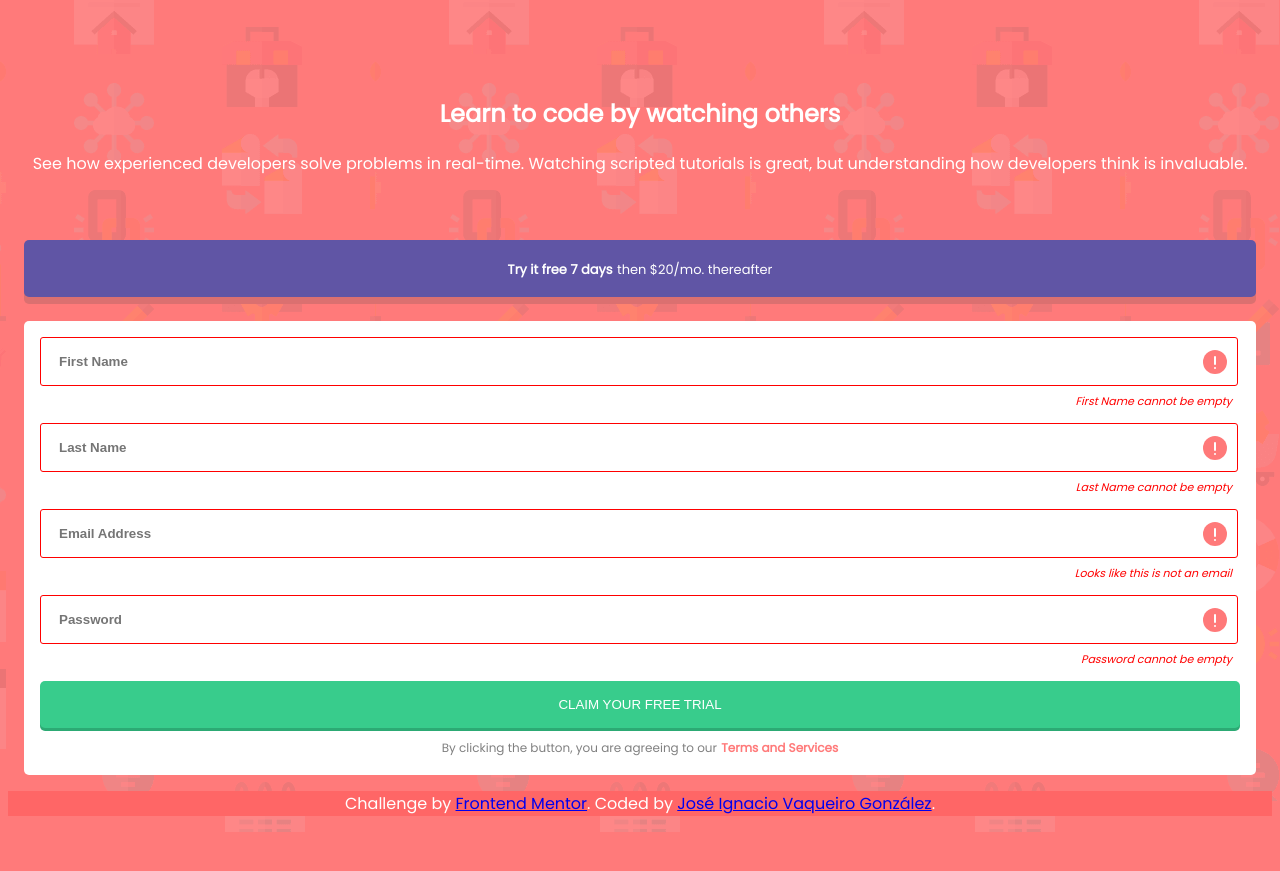
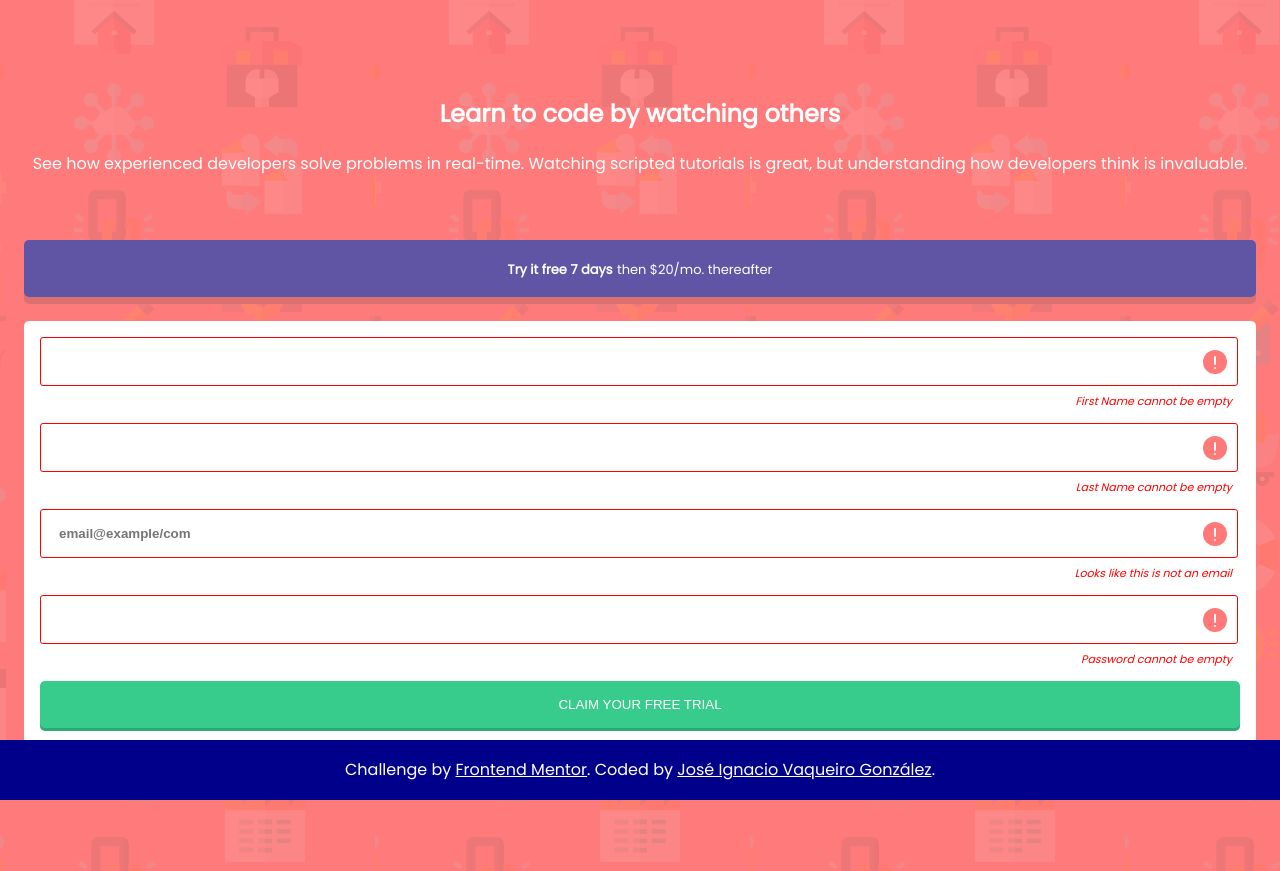
Before and after one commit to jignaciovg/sign-up-form-challenge, a plain HTML site: page index.html in a window 1280 px wide. Both pictures are taken after a click on the button "Claim your free trial". Before the commit the page ends 832 px from the top, so only its background shows below. Drawn offline with Linux system fonts and the light colour scheme.

Commit message:
footer fixed

```diff
--- a/CSS/login-style.css
+++ b/CSS/login-style.css
@@ -91,9 +91,9 @@ html{
 }
 
 .form-control #first_error,
-    .form-control #last_error,
-    .form-control #email_error,
-    .form-control #pass_error
+.form-control #last_error,
+.form-control #email_error,
+.form-control #pass_error
     {
         color: red;
         float: right;
@@ -105,8 +105,19 @@ html{
     }
 
 footer{
+    position: fixed;
+    left: 0;
+    bottom: 0;
+    width: 100%;
     text-align: center;
-    background-color: hsl(0, 100%, 70%);
+    background-color: darkblue;
+    color: white;
+    padding-top: .1rem;
+    padding-bottom: .1rem;
+}
+
+footer p a{
+    color: white;
 }
 
 /*MEDIA QUERY*/
@@ -144,6 +155,7 @@ footer{
     .SecondContent form{
         margin-left: 1rem;
         margin-right: 1rem;
+        margin-bottom: 6rem;
         padding: 1rem;
     }
 
@@ -203,5 +215,6 @@ footer{
     .SecondContent form{
         padding: 2rem;
         box-shadow: 0px 7px 0px hsl(0, 60%, 65%);
+        margin-bottom: 0rem;
     }
 }
--- a/JS/login.js
+++ b/JS/login.js
@@ -1,9 +1,11 @@
+
+
 function loginForm(){
     validate();
 }
 
 function validate(){
-    /*INPUTS ELEMENTS*/
+        /*INPUTS ELEMENTS*/
     var firstName_Textbox = document.getElementById('txtFirstName');
     var lastName_Textbox = document.getElementById('txtLastName');
     var email_Textbox = document.getElementById('txtEmail');
@@ -27,50 +29,64 @@ function validate(){
     var email_error = document.getElementById('email_error');
     var pass_error = document.getElementById('pass_error');
 
-
     if(firstName === '') {
         firstName_error.style.display = "block";
         firstName_Textbox.style.border = "1.5px solid red";
         firstName_Textbox.style.borderRadius = "3px";
         first_icon_error.style.display = "block";
+
+        firstName_Textbox.placeholder = "";
 	} else {
         firstName_error.style.display = "none";
         firstName_Textbox.style.border = "1px solid green";
         firstName_Textbox.style.borderRadius = "3px";
         first_icon_error.style.display = "none";
 	}
+
     if(lastName === '') {
 		lastName_error.style.display = "block";
         lastName_Textbox.style.border = "1.5px solid red";
         lastName_Textbox.style.borderRadius = "3px";
         last_icon_error.style.display = "block";
+
+        lastName_Textbox.placeholder = "";
 	} else {
         lastName_error.style.display = "none";
         lastName_Textbox.style.border = "1px solid green";
         lastName_Textbox.style.borderRadius = "3px";
         last_icon_error.style.display = "none";
 	}
+
     if(email === '') {
 		email_error.style.display = "block";
         email_Textbox.style.border = "1.5px solid red";
         email_Textbox.style.borderRadius = "3px";
         email_icon_error.style.display = "block";
+
+        email_Textbox.placeholder = "email@example/com";
+
 	}else if (!isEmail(email)) {
 		email_error.style.display = "block";
         email_Textbox.style.border = "1.5px solid red";
         email_Textbox.style.borderRadius = "3px";
         email_icon_error.style.display = "block";
+
+        email_Textbox.placeholder = "email@example/com";
+
+
 	} else {
         email_error.style.display = "none";
         email_Textbox.style.border = "1px solid green";
         email_Textbox.style.borderRadius = "3px";
         email_icon_error.style.display = "none";
 	}
+
     if(password === '') {
 		pass_error.style.display = "block";
         password_Textbox.style.border = "1.5px solid red";
         password_Textbox.style.borderRadius = "3px";
         pass_icon_error.style.display = "block";
+        password_Textbox.placeholder = "";
 	} else {
         pass_error.style.display = "none";
         password_Textbox.style.border = "1px solid green";
@@ -80,7 +96,6 @@ function validate(){
 
 }
 
-
 function isEmail(email) {
 	return /^(([^<>()\[\]\\.,;:\s@"]+(\.[^<>()\[\]\\.,;:\s@"]+)*)|(".+"))@((\[[0-9]{1,3}\.[0-9]{1,3}\.[0-9]{1,3}\.[0-9]{1,3}])|(([a-zA-Z\-0-9]+\.)+[a-zA-Z]{2,}))$/.test(email);
 }
--- a/index.html
+++ b/index.html
@@ -33,7 +33,7 @@
     <div class="form-control">
         <div class="inputContainer">
             <img class="icon" id="first_icon_error" src="images/icon-error.svg">
-            <input class="textbox" type="text" id="txtFirstName" name="fname" placeholder="First Name">
+            <input class="textbox" type="text" id="txtFirstName" name="fname" placeholder="First Name" onfocus="this.placeholder = ''"onblur="this.placeholder = 'First Name'">
         </div>
         <div class="error" id="first_error">
             First Name cannot be empty
@@ -43,7 +43,7 @@
     <div class="form-control">
         <div class="inputContainer">
             <img class="icon" id="last_icon_error" src="images/icon-error.svg">
-            <input class="textbox" type="text" id="txtLastName" name="lname" placeholder="Last Name">
+            <input class="textbox" type="text" id="txtLastName" name="lname" placeholder="Last Name" onfocus="this.placeholder = ''"onblur="this.placeholder = 'Last Name'">
         </div>
         <div class="error" id="last_error">
             Last Name cannot be empty
@@ -53,7 +53,7 @@
     <div class="form-control">
         <div class="inputContainer">
             <img class="icon" id="email_icon_error" src="images/icon-error.svg">
-            <input class="textbox" type="text" id="txtEmail" name="email" placeholder="Email Address">
+            <input class="textbox email" type="text" id="txtEmail" name="email" placeholder="Email Address" onfocus="this.placeholder = ''"onblur="this.placeholder = 'Email Address'">
         </div>
         <div class="error" id="email_error">
             Looks like this is not an email
@@ -63,7 +63,7 @@
     <div class="form-control">
         <div class="inputContainer">
             <img class="icon" id="pass_icon_error" src="images/icon-error.svg">
-            <input class="textbox" type="password" id="txtPassword" name="pssw" placeholder="Password">
+            <input class="textbox" type="password" id="txtPassword" name="pssw" placeholder="Password" onfocus="this.placeholder = ''"onblur="this.placeholder = 'Password'">
         </div>
         <div class="error" id="pass_error">
             Password cannot be empty
```
